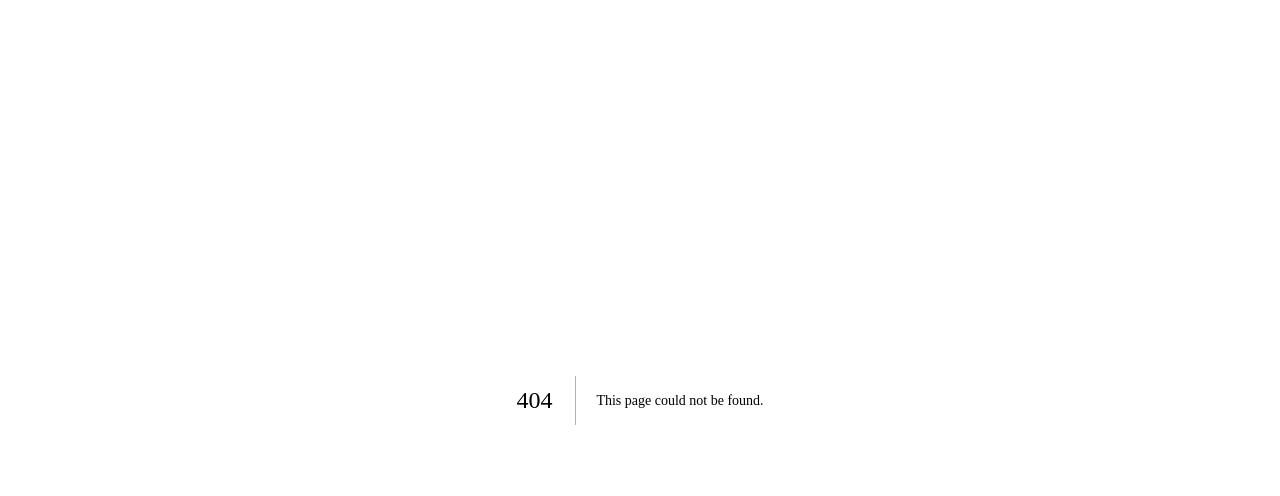
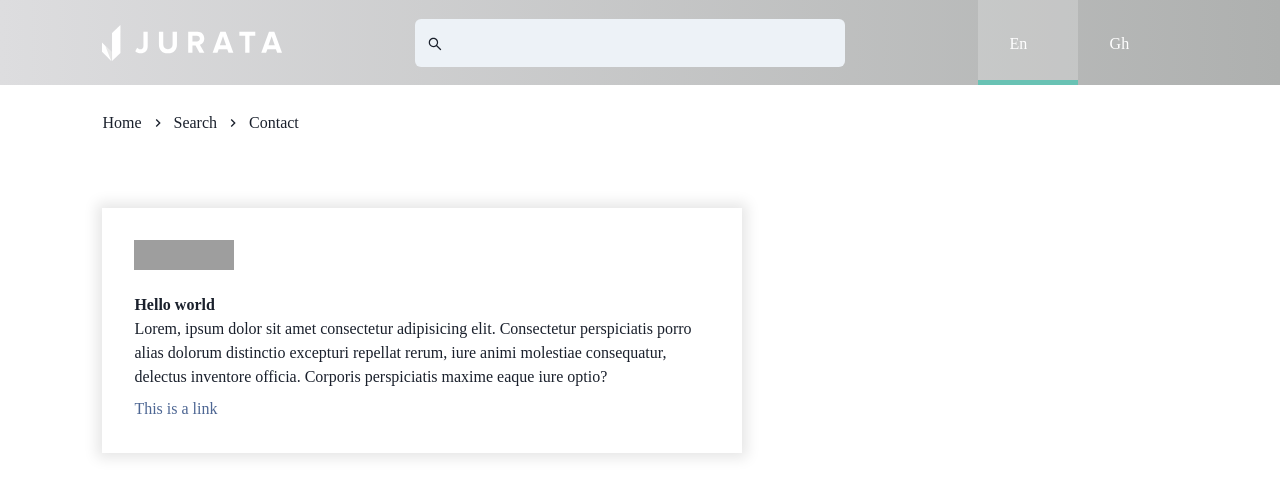
Before and after one commit to AugustBemsen/jurata-assignment, a Next.js app: page /search/1 in a window 1280 px wide. Before the commit this address had no page. Shown: the top 496 px of the page. Built offline with nearby package versions, Linux system fonts and the light colour scheme; grey boxes are pictures that could not be loaded.

Commit message:
implementing a ui to display search result

```diff
--- /dev/null
+++ b/components/SearchBox/SearchBox.js
@@ -0,0 +1,23 @@
+import React from "react";
+import { Icon, Input, InputGroup, InputLeftElement } from "@chakra-ui/react";
+import { AiOutlineSearch } from "react-icons/ai";
+
+const SearchBox = ({ className, placeholder }) => {
+  return (
+    <div className={className}>
+      <InputGroup>
+        <InputLeftElement pointerEvents="none">
+          <Icon as={AiOutlineSearch} />
+        </InputLeftElement>
+        <Input
+          type="text"
+          size="lg"
+          variant="filled"
+          placeholder={placeholder}
+        />
+      </InputGroup>
+    </div>
+  );
+};
+
+export default SearchBox;
--- a/next.config.js
+++ b/next.config.js
@@ -1,3 +1,6 @@
 module.exports = {
   reactStrictMode: true,
+  images: {
+    domains: ['duckduckgo.com'],
+  },
 }
--- /dev/null
+++ b/pages/search/[query].js
@@ -0,0 +1,85 @@
+import React, { useState } from "react";
+import Image from "next/image";
+import Link from "next/link";
+import { MdOutlineNavigateNext } from "react-icons/md";
+import { Breadcrumb, BreadcrumbItem, BreadcrumbLink } from "@chakra-ui/react";
+import styles from "../../styles/Search.module.css";
+import Logo from "../../components/Logo/Logo";
+import SearchBox from "../../components/SearchBox/SearchBox";
+import { AiOutlineMenu } from "react-icons/ai";
+
+const Query = () => {
+  // state to manage active language
+  const [activeLang, setActiveLang] = useState(1);
+
+  //   handle Active Language
+
+  const activeLangHandler = () => {
+    activeLang === 1 ? setActiveLang(2) : setActiveLang(1);
+  };
+
+  return (
+    <div className={styles.container}>
+      <div className={styles.header}>
+        <div className={styles.heroLogo}>
+          <Logo />
+        </div>
+        <SearchBox className={styles.inputField} />
+        <div className={styles.languages}>
+          <p
+            className={activeLang === 1 ? styles.active : ""}
+            onClick={activeLangHandler}
+          >
+            En
+          </p>
+          <p
+            className={activeLang !== 1 ? styles.active : ""}
+            onClick={activeLangHandler}
+          >
+            Gh
+          </p>
+        </div>
+        <AiOutlineMenu className={styles.navIcon} />
+      </div>
+      <div className={styles.bread}>
+        <Breadcrumb spacing="8px" separator={<MdOutlineNavigateNext />}>
+          <BreadcrumbItem>
+            <BreadcrumbLink href="/">Home</BreadcrumbLink>
+          </BreadcrumbItem>
+
+          <BreadcrumbItem>
+            <BreadcrumbLink>Search</BreadcrumbLink>
+          </BreadcrumbItem>
+
+          <BreadcrumbItem isCurrentPage>
+            <BreadcrumbLink>Contact</BreadcrumbLink>
+          </BreadcrumbItem>
+        </Breadcrumb>
+      </div>
+      <div className={styles.result}>
+        <div className={styles.result_header}>
+          <Image
+            src="https://duckduckgo.com/i/dd4dbdb6.png"
+            width={100}
+            height={30}
+            alt="search"
+          />
+          <p>Hello world</p>
+        </div>
+        <div className={styles.result_body}>
+          <p>
+            Lorem, ipsum dolor sit amet consectetur adipisicing elit.
+            Consectetur perspiciatis porro alias dolorum distinctio excepturi
+            repellat rerum, iure animi molestiae consequatur, delectus inventore
+            officia. Corporis perspiciatis maxime eaque iure optio?
+          </p>
+          <Link href="/">
+            <a>This is a link</a>
+          </Link>
+        </div>
+      </div>
+    </div>
+  );
+};
+
+export default Query;
--- /dev/null
+++ b/styles/Search.module.css
@@ -0,0 +1,118 @@
+/* results style */
+
+.container {
+    width: 100%;
+    height: 100%;
+}
+
+.header {
+    width: 100%;
+    height: 85px;
+    background: var(--background-gradient);
+    display: flex;
+    align-items: center;
+    justify-content: space-between;
+    padding: 0 8%;
+}
+
+.heroLogo {
+    width: 180px;
+    cursor: pointer;
+}
+
+.inputField {
+    width: 40%;
+}
+
+.navIcon {
+    display: none;
+}
+
+.languages {
+    width: 200px;
+    height: 100%;
+    display: flex;
+    align-items: center;
+    justify-content: space-between;
+}
+
+.languages p {
+    width: 50%;
+    height: 100%;
+    padding: 2rem;
+    border-bottom: 5px solid inherit;
+    cursor: pointer;
+    transition: all 0.3s ease-in-out;
+    color: #fff;
+}
+
+.languages p.active {
+    background: rgba(255, 255, 255, 0.2);
+    border-bottom: 5px solid var(--green-color);
+
+}
+
+.bread {
+    padding: 2% 8%;
+}
+
+.result {
+    width: 50%;
+    margin-top: 3rem;
+    margin-left: 8%;
+    padding: 2rem;
+    box-shadow: rgba(0, 0, 0, 0.1) 0px 0px 13px 5px;
+}
+
+.result_header p {
+    font-weight: bold;
+    margin-top: 1rem;
+}
+
+.result_body p {
+    margin-bottom: 0.5rem;
+}
+
+
+.result_body a {
+    color: var(--blue-color);
+}
+
+.result_body a:hover {
+    text-decoration: underline;
+}
+
+@media screen and (max-width: 800px) {
+
+    .header {
+        padding: 1.5rem;
+    }
+
+    .languages {
+        display: none;
+    }
+
+    .inputField {
+        width: 50%;
+    }
+
+    .result {
+        width: 90%;
+        margin: auto;
+        margin-top: 2rem;
+        padding: 1.5rem;
+
+    }
+}
+
+@media screen and (max-width: 500px) {
+    .inputField {
+        display: none;
+    }
+
+    .navIcon {
+        display: block;
+        font-size: 1.5rem;
+        color: #fff;
+    }
+}
--- a/styles/globals.css
+++ b/styles/globals.css
@@ -17,6 +17,8 @@ a {
 
 :root {
   --background-gradient: linear-gradient(to right, #DDDDDF, #AEB0AF);
+  --green-color: #69c2b4;
+  --blue-color: rgb(77, 102, 147);
 }
 
 .css-1cw84h2 {
```
Also changed, not shown: pages/index.js (+4 -16 lines).
